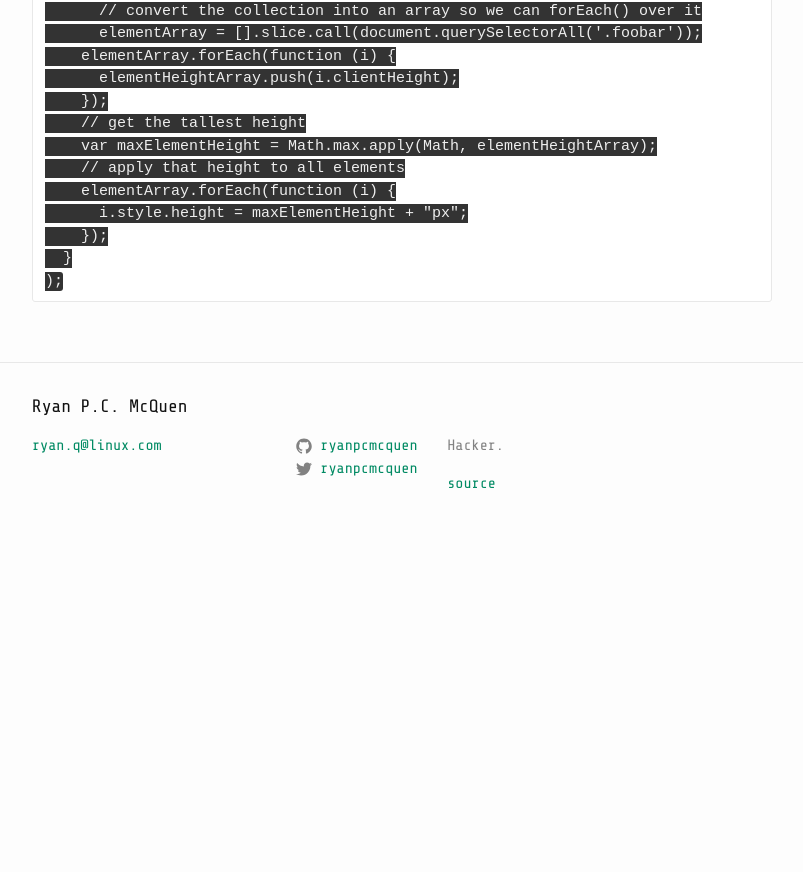
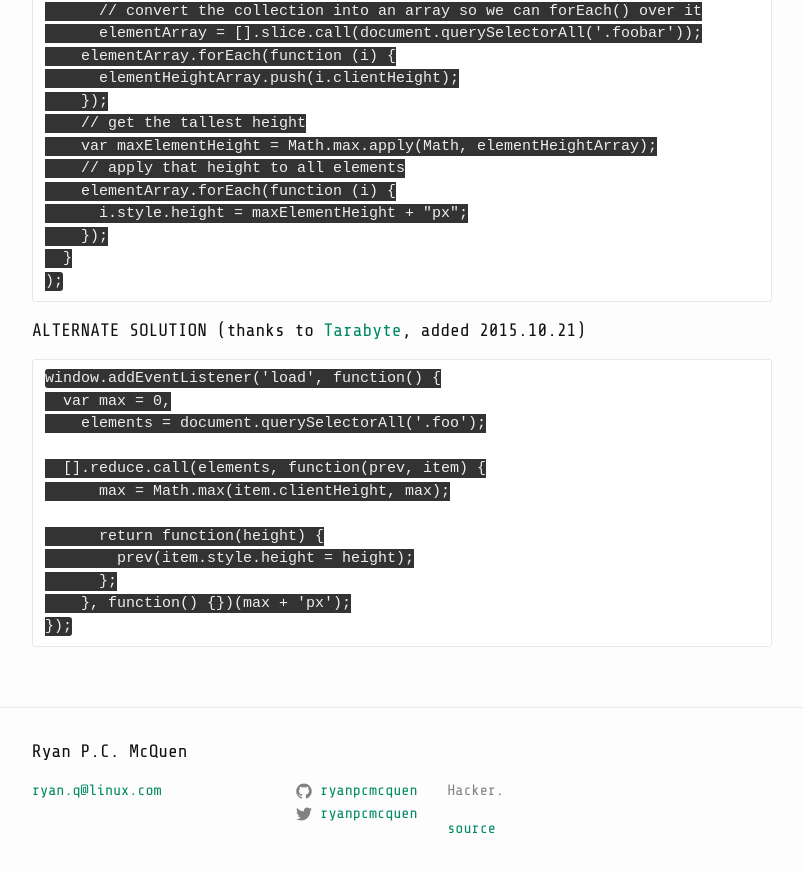
Before and after one commit to ryanpcmcquen/ryanpcmcquen.github.io, a Jekyll site: the page built from _posts/2015-10-20-normalize-element-heights.md, in a window 1280 px wide and 900 px high, scrolled down 601 px. Shown: the top 872 px of the window, without its empty margins (238-1041 px from the left). Built offline with Jekyll 4.4.1, drawn with Linux system fonts in a browser that asks for light colours; comment, search, counter and statistics services are not loaded; before the commit the page ends 1156 px from its top, so only the background shows below that.

Commit message:
add @tarabyte's solution

```diff
--- a/_posts/2015-10-20-normalize-element-heights.md
+++ b/_posts/2015-10-20-normalize-element-heights.md
@@ -29,3 +29,18 @@ If you haven't used `querySelectorAll()`, you owe it to yourself to read the [MD
         });
       }
     );
+
+ALTERNATE SOLUTION (thanks to [Tarabyte](https://github.com/Tarabyte), added 2015.10.21)
+
+    window.addEventListener('load', function() {
+      var max = 0,
+        elements = document.querySelectorAll('.foo');
+
+      [].reduce.call(elements, function(prev, item) {
+          max = Math.max(item.clientHeight, max);
+
+          return function(height) {
+            prev(item.style.height = height);
+          };
+        }, function() {})(max + 'px');
+    });
```
